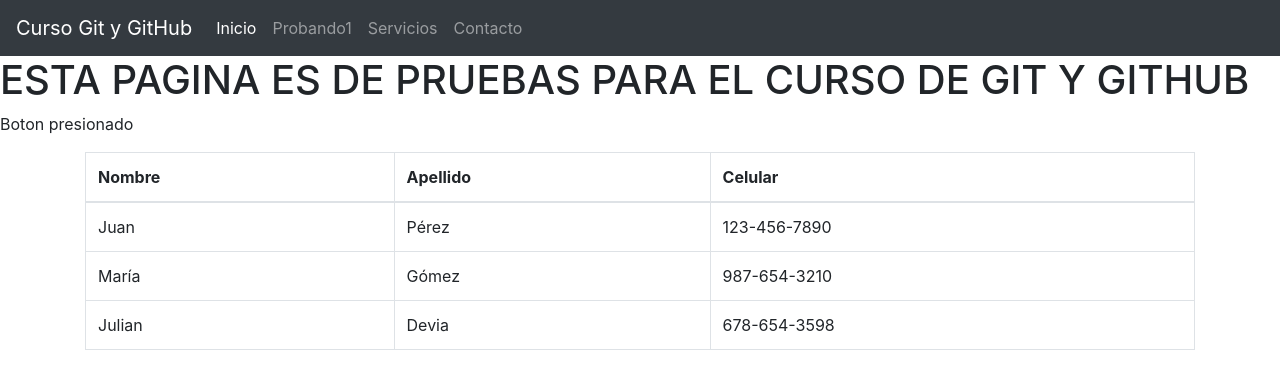
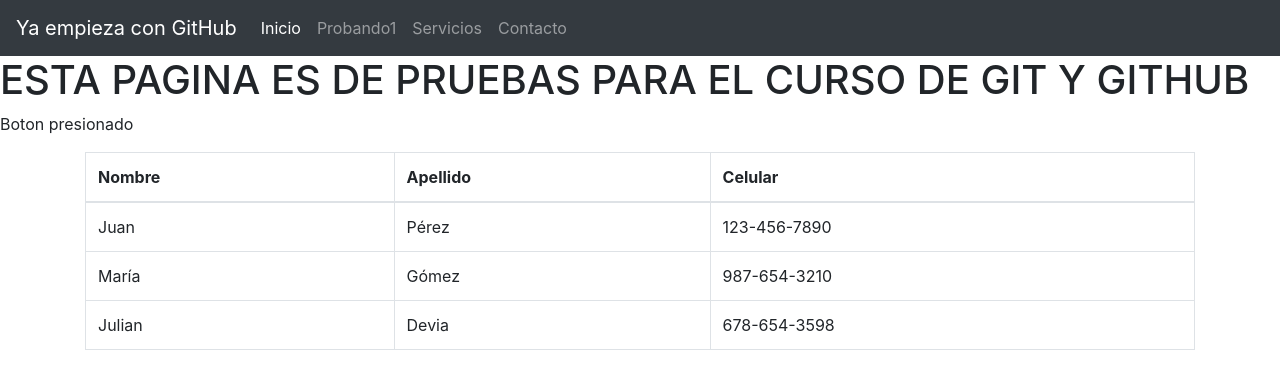
Before and after one commit to Julian-Devia/Git_GitHub, a plain HTML site: page index.html in a window 1280 px wide. Drawn offline with nearby package versions, Linux system fonts and the light colour scheme.

Commit message:
Se modifico appBar (ya empieza con GitHub)

```diff
--- a/index.html
+++ b/index.html
@@ -10,7 +10,7 @@
 <body>
 
     <nav class="navbar navbar-expand-lg navbar-dark bg-dark">
-        <a class="navbar-brand" href="#">Curso Git y GitHub</a>
+        <a class="navbar-brand" href="#">Ya empieza con GitHub</a>
         <button class="navbar-toggler" type="button" data-toggle="collapse" data-target="#navbarNav" aria-controls="navbarNav" aria-expanded="false" aria-label="Toggle navigation">
             <span class="navbar-toggler-icon"></span>
         </button>
```
